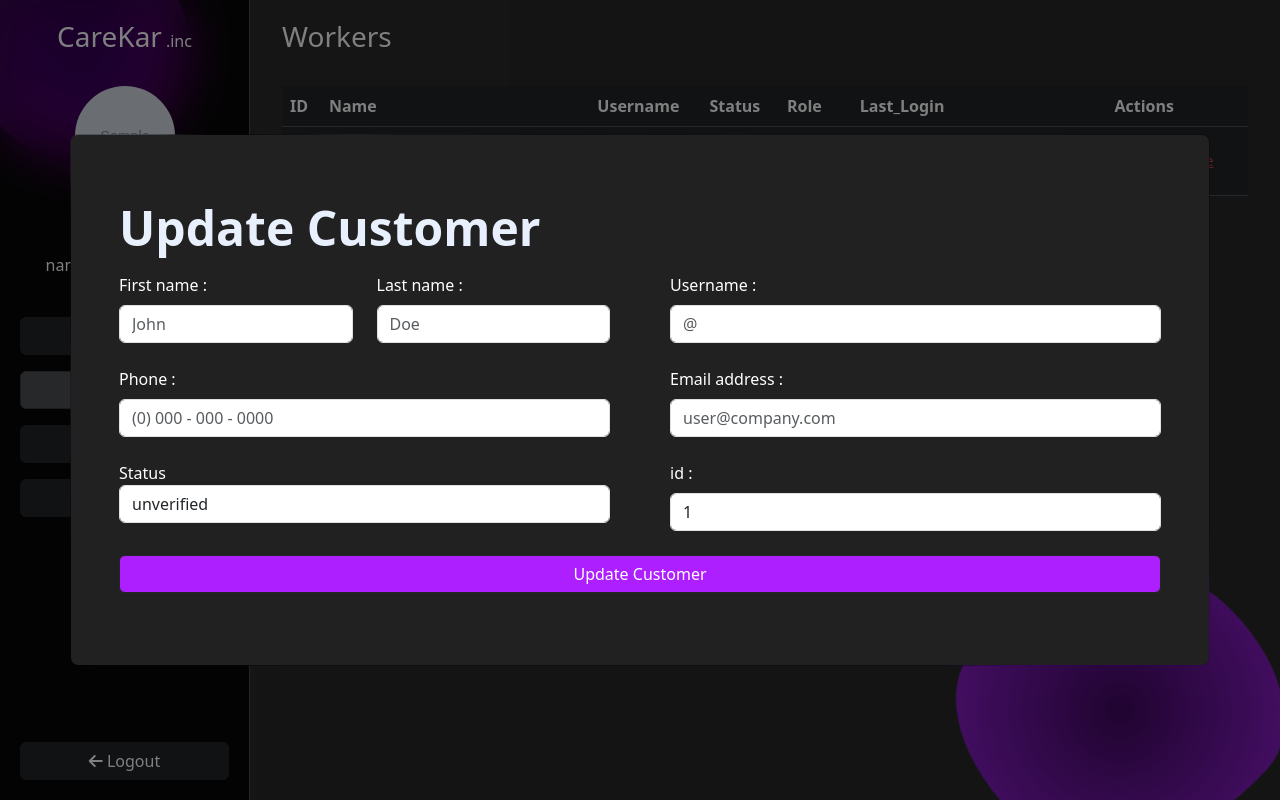
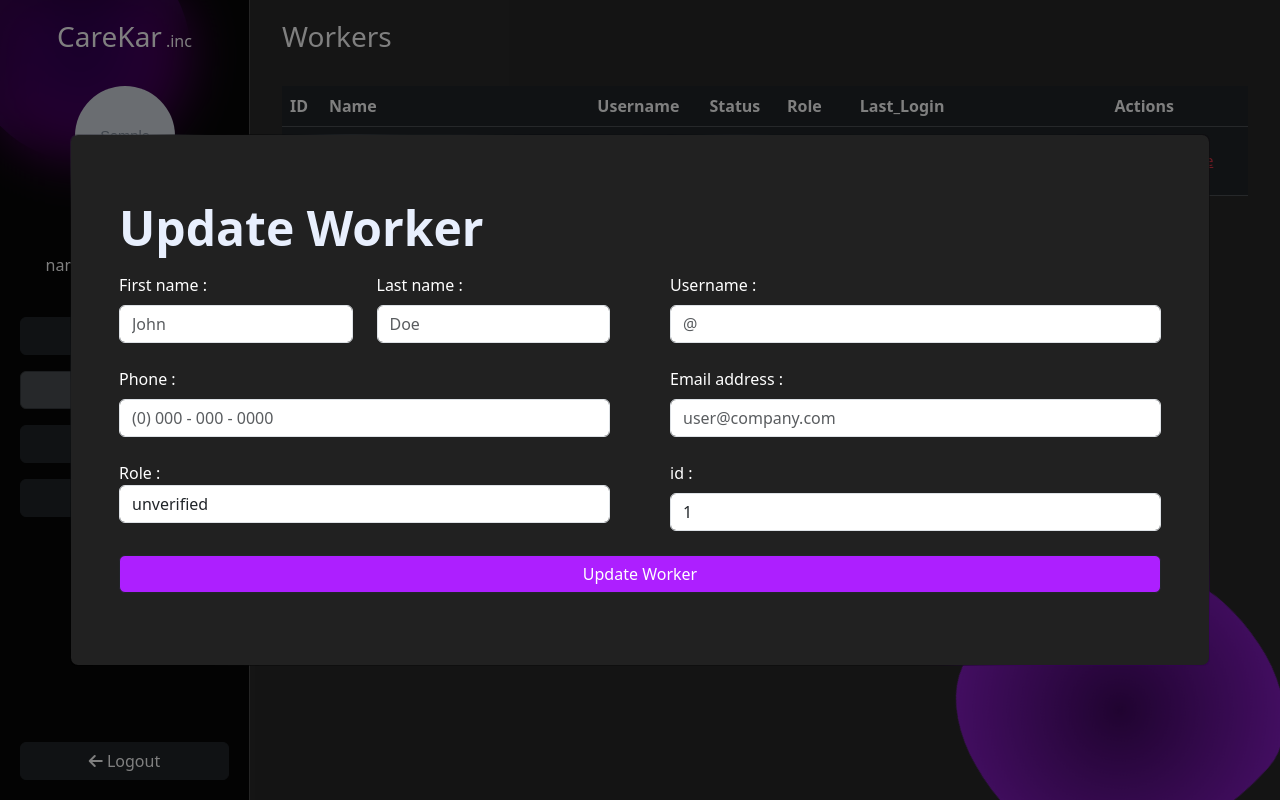
Before and after one commit to spyder1265/CareKar, a PHP site: page /Carekar/workers in a window 1280 px wide, after a click on "Edit". Run offline with PHP 8.4, Linux system fonts and the light colour scheme; the visitor is signed in with stand-in values (Sample User, id 1); tables that the repository leaves empty or names only in its code hold one stand-in row (values such as "Sample post"); grey boxes marked "Sample" are stand-in pictures; some libraries are stand-ins or nearby versions.

Commit message:
Update labels and titles in worker-related pages

```diff
--- a/includes/workers/editWorkers.php
+++ b/includes/workers/editWorkers.php
@@ -24,7 +24,7 @@
 
         <div class="form-outline mb-4">
             <div class="form-group">
-                <label for="status">Status</label>
+                <label for="status">Role :</label>
                 <select class="form-control" id="status" name="status">
                     <option value="unverified">unverified</option>
                     <option value="verified">verified</option>
--- a/login.php
+++ b/login.php
@@ -220,7 +220,7 @@ if (isset($_POST['login'])) {
                 <div class="form-outline mb-4">
                   <label class="form-label" for="form3Example4">Password</label>
                   <input type="password" id="form3Example4" class="form-control" placeholder="**********" name="password" required />
-                  <small id="passwordHelpblock" class="text-danger mt-2">
+                  <small id="passwordHelpblock" class="<?php echo($Error !== "") ? "text-danger " : ""; ?> mt-2">
                     <?php echo($Error !== "") ? $Error : ""; ?>
                   </small>
                 </div>
--- a/register.php
+++ b/register.php
@@ -158,7 +158,6 @@ if (isset($_POST['register'])) {
       </div>
     </div>
   </section>
-  <!-- Section: Design Block -->
 </body>
 
 </html>
--- a/workers.php
+++ b/workers.php
@@ -192,14 +192,14 @@ if (isset($_POST['update'])) {
                                 <div class="card-body formelement px-4 py-5 px-md-5">
                                     <form method="post">
                                         <h3 class="my-3 display-5 fw-bold ls-tight" style="color: hsl(218, 81%, 95%)">
-                                            Update Customer
+                                            Update Worker
                                         </h3>
                                         <?php
                                         include './includes/workers/editWorkers.php';
                                         ?>
                                         <!-- Submit button -->
                                         <button type="submit" name="update" class="btn btn-dark submit btn-block mb-4">
-                                            Update Customer
+                                            Update Worker
                                         </button>
 
 
```
